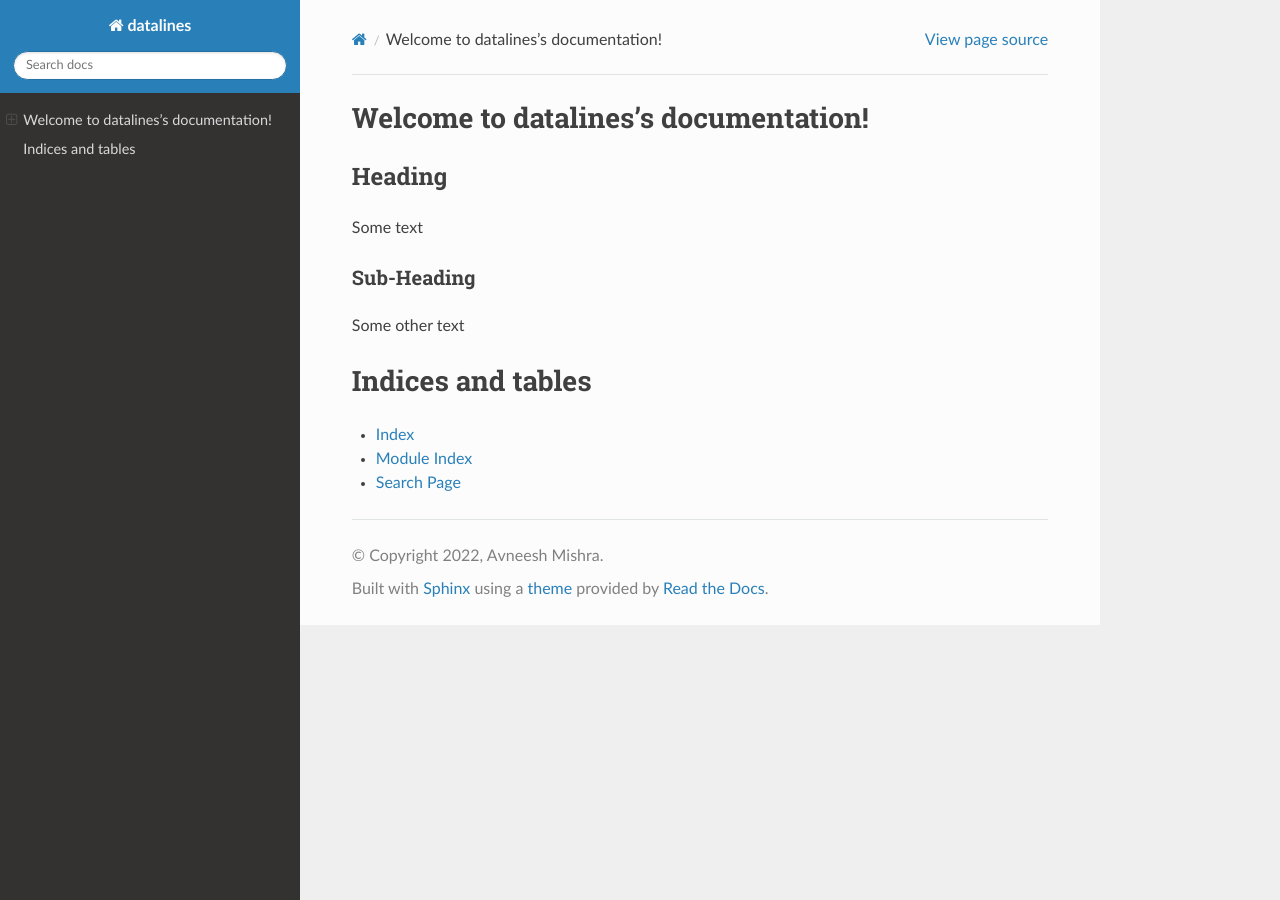
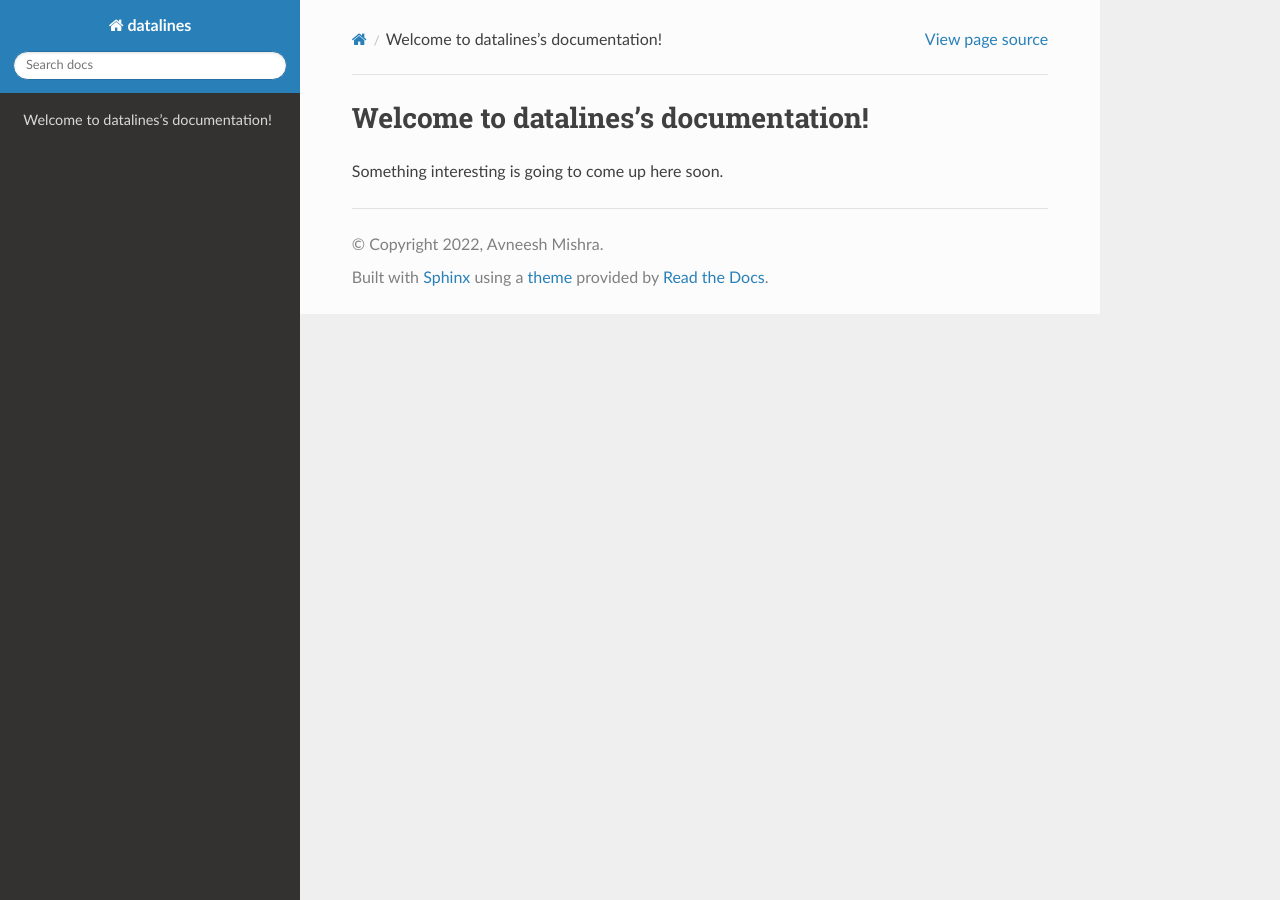
Before and after one commit to TheProjectsGuy/DataLines, a Sphinx documentation site: the page built from docs/source/index.rst, in a window 1280 px wide. Built offline with Sphinx 7.4.7 and the Read the Docs theme 2.0.0, drawn with Linux system fonts in a browser that asks for light colours.

Commit message:
Minor changes to doc

```diff
--- a/docs/source/index.rst
+++ b/docs/source/index.rst
@@ -1,28 +1,5 @@
-.. datalines documentation master file, created by
-   sphinx-quickstart on Wed Mar  9 19:56:08 2022.
-   You can adapt this file completely to your liking, but it should at least
-   contain the root `toctree` directive.
-
+=====================================
 Welcome to datalines's documentation!
 =====================================
 
-.. toctree::
-   :maxdepth: 2
-   :caption: Contents:
-
-Heading
--------
-
-Some text
-
-Sub-Heading
-~~~~~~~~~~~
-
-Some other text
-
-Indices and tables
-==================
-
-* :ref:`genindex`
-* :ref:`modindex`
-* :ref:`search`
+Something interesting is going to come up here soon.
```
